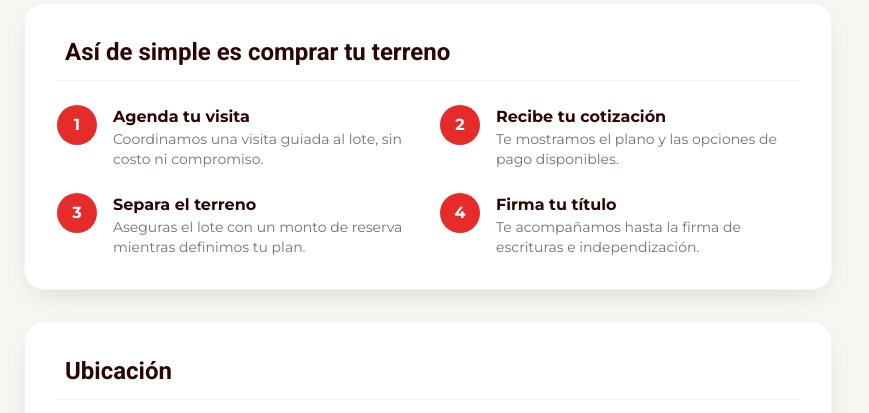
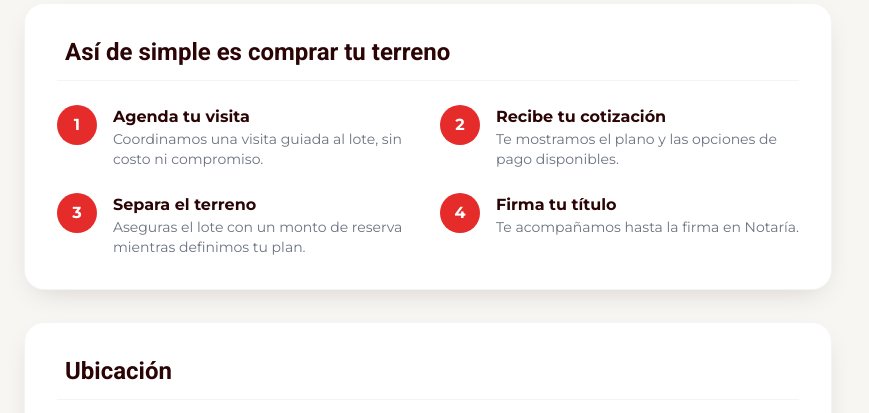
Before and after one commit to martinuntio-dev/davawb, a website: page terreno-urbano-santa-isabel-tarapoto.html in a window 1280 px wide. Shown: the part 1993-2406 px from the top of the page, without its empty margins (0-869 px from the left). Drawn offline with nearby package versions, Linux system fonts and the light colour scheme; some icons are missing.

Commit message:
Update terreno-urbano-santa-isabel-tarapoto.html

```diff
--- a/terreno-urbano-santa-isabel-tarapoto.html
+++ b/terreno-urbano-santa-isabel-tarapoto.html
@@ -422,7 +422,7 @@
                         </li>
                         <li class="flex gap-4">
                             <span class="shrink-0 w-10 h-10 rounded-full bg-brand-forest text-white flex items-center justify-center font-bold">4</span>
-                            <div><h3 class="font-bold text-brand-navy">Firma tu título</h3><p class="text-sm text-neutral2-muted">Te acompañamos hasta la firma de escrituras e independización.</p></div>
+                            <div><h3 class="font-bold text-brand-navy">Firma tu título</h3><p class="text-sm text-neutral2-muted">Te acompañamos hasta la firma en Notaría.</p></div>
                         </li>
                     </ol>
                 </div>
```
